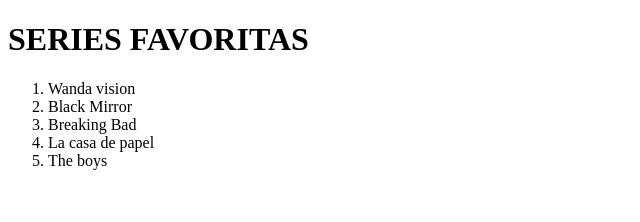
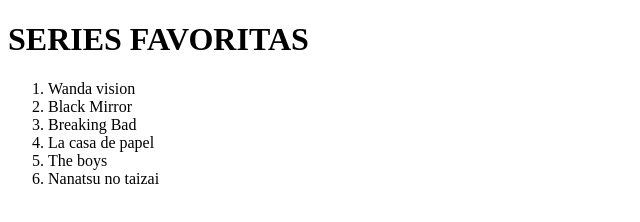
Before and after one commit to SebastianC99/Proyecto-1, a plain HTML site: page index.html in a window 1280 px wide. Shown: the whole page, without its empty margins (0-640 px from the left). Drawn offline with Linux system fonts and the light colour scheme.

Commit message:
Agregue serie

```diff
--- a/index.html
+++ b/index.html
@@ -15,6 +15,7 @@
         <li>Breaking Bad</li>
         <li>La casa de papel</li>
         <li>The boys</li>
+        <li>Nanatsu no taizai</li>
     </OL>
 </body>
 </html>
```
